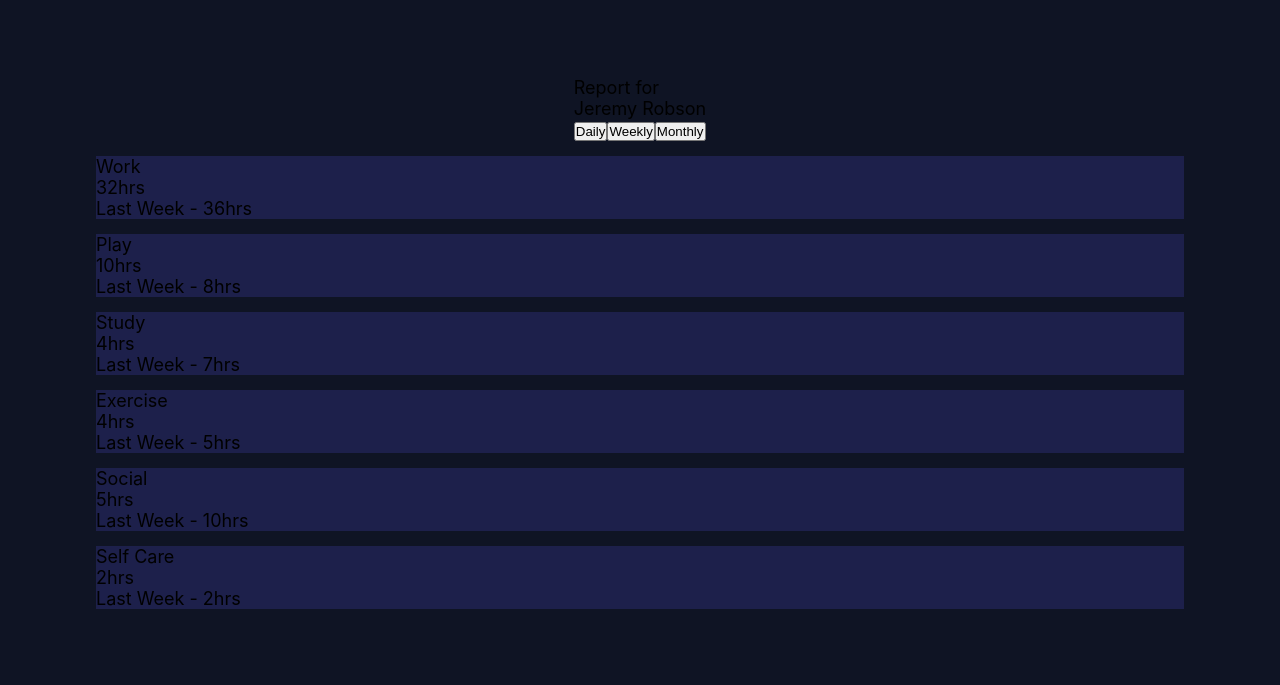
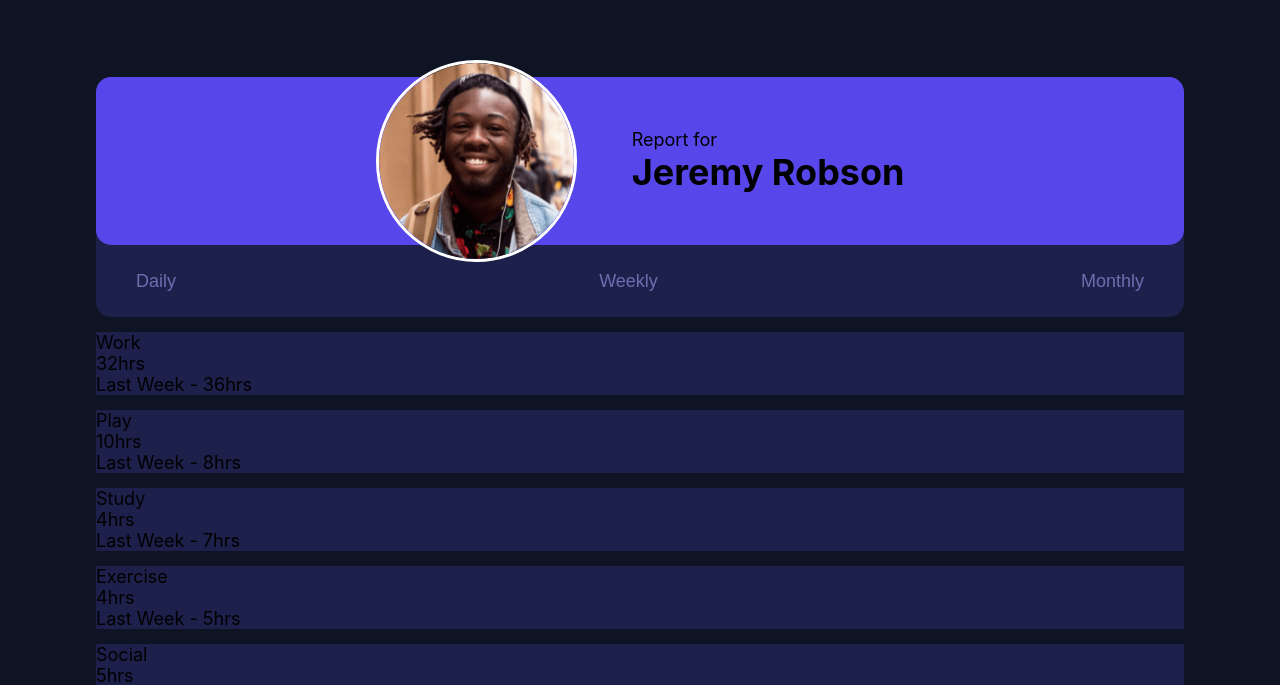
Before and after one commit to thiagoRibasMiranda/Time-tracking-dashboard, a React (Create React App) app: page / in a window 1280 px wide. Shown: the part 115-800 px from the top of the page. Built offline with nearby package versions, Linux system fonts and the light colour scheme.

Commit message:
style:  added some style to CardUser

```diff
--- /dev/null
+++ b/src/components/CardUser/CardUser.css
@@ -0,0 +1,48 @@
+.CardUser {
+  display: flex;
+  flex-direction: column;
+  width: 85%;
+  height: 30vh;
+  background-color: #1D204B;
+  border-radius: 15px;
+}
+
+.UserData {
+  display: flex;
+  flex-direction: row;
+  align-items: center;
+  width: 100%;
+  height: 70%;
+  border-radius: 15px;
+  justify-content: center;
+  background-color: #5746EA;
+}
+
+.MenuButtons {
+  display: flex;
+  align-items: center;
+  justify-content: space-between;
+  height: 20%;
+  padding: 15px;
+  margin-left: 25px;
+  margin-right: 25px;
+}
+
+img {
+  margin-right: 5%;
+  width: 18%;
+  border: 3px solid white;
+  border-radius: 3000px;
+}
+
+button {
+  color: #6D6EAF;
+  border-width: 0;
+  cursor: pointer;
+  background-color: #1D204B;
+  font-size: 18px;
+}
+
+button:hover {
+  color: #FBFDFF;
+}
--- a/src/components/CardUser/CardUser.js
+++ b/src/components/CardUser/CardUser.js
@@ -1,13 +1,17 @@
-// import './CardUser.css';
+import './CardUser.css';
+import userImg from './images/image-jeremy.png'
 
 function CardUser({ name, onPress }) {
   return (
-    <div>
-      <div>
-        <p>Report for</p>
-        <p>{name}</p>
+    <div className='CardUser'>
+      <div className='UserData'>
+        <img src={userImg} alt="UserImg"/>
+        <div>
+          <p>Report for</p>
+          <h1>{name}</h1>
+        </div>
       </div>
-      <div>
+      <div className='MenuButtons'>
         <button type="button" name="daily" onClick={onPress}>Daily</button>
         <button type="button" name="weekly" onClick={onPress}>Weekly</button>
         <button type="button" name="monthly" onClick={onPress}>Monthly</button>
```
Also changed, not shown: src/components/CardUser/images/image-jeremy.png (added).
